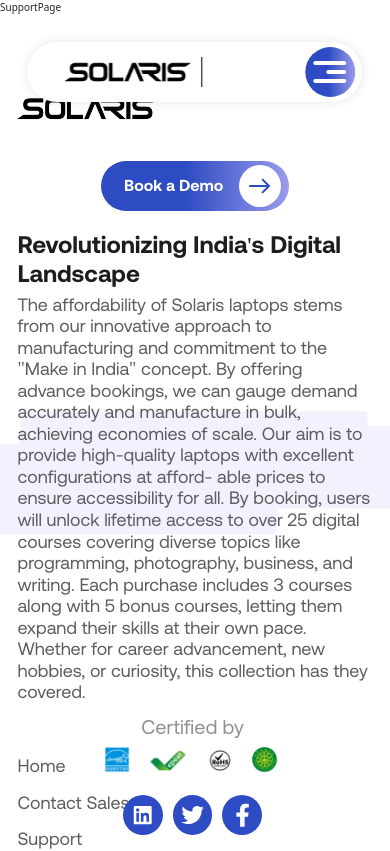
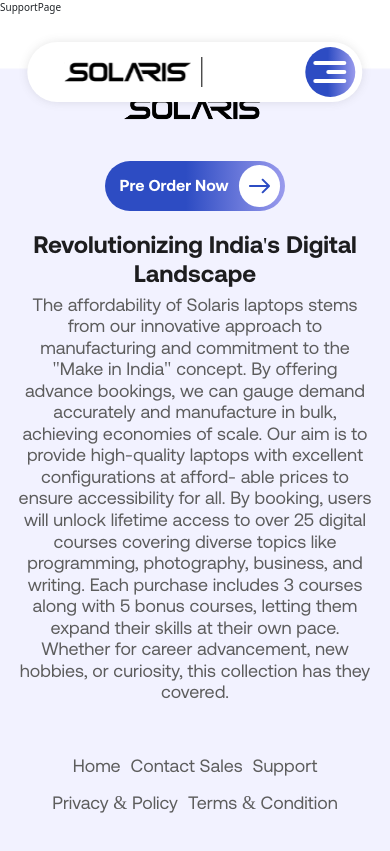
Before and after one commit to PranavZen/solaris-ui, a React (Create React App) app: page /support in a window 390 px wide. Shown: the top 851 px of the page. Built offline with nearby package versions, Linux system fonts and the light colour scheme.

Commit message:
changes => footer, globe animation

```diff
--- a/src/assets/scss/_mixin.scss
+++ b/src/assets/scss/_mixin.scss
@@ -1,7 +1,9 @@
 @mixin common-button {
   .commBtnWrap {
     button {
-      width: 18.8rem;
+      width: max-content;
+      gap: 1rem;
+      padding-right: 0.5rem;
       height: 5rem;
       border-radius: 5rem;
       background: linear-gradient(
--- a/src/assets/scss/main.css
+++ b/src/assets/scss/main.css
@@ -53,7 +53,10 @@
 }
 
 .commBtnWrap button {
-  width: 18.8rem;
+  width: -moz-max-content;
+  width: max-content;
+  gap: 1rem;
+  padding-right: 0.5rem;
   height: 5rem;
   border-radius: 5rem;
   background: linear-gradient(90deg, rgb(45, 76, 195) 45%, rgb(154, 155, 237) 100%);
@@ -204,7 +207,6 @@
 }
 #header .navbar .nav-item .commBtnWrap button {
   margin-top: 0;
-  width: 11.8rem;
 }
 #header .navbar .nav-item .nav-link {
   font-size: 1.8rem;
@@ -1330,9 +1332,9 @@
   top: -9%;
   z-index: 9;
   pointer-events: none;
-  animation: rotate 80s linear infinite;
-  -webkit-animation: rotate 80s linear infinite;
-  -moz-animation: rotate 80s linear infinite;
+  animation: rotate 220s linear infinite reverse;
+  -webkit-animation: rotate 220s linear infinite reverse;
+  -moz-animation: rotate 220s linear infinite reverse;
 }
 @media (max-width: 834px) {
   #windowProSection .custRow::before {
@@ -1351,6 +1353,9 @@
   left: -50px;
   top: 0%;
   pointer-events: none;
+  animation: rotate 240s linear infinite;
+  -webkit-animation: rotate 240s linear infinite;
+  -moz-animation: rotate 240s linear infinite;
 }
 @media (max-width: 834px) {
   #windowProSection .custRow::after {
@@ -1820,13 +1825,15 @@
   background: #2d7ce7;
   color: #fff;
   height: 5rem;
-  width: 12rem;
+  width: -moz-max-content;
+  width: max-content;
   border-radius: 5rem;
   border: 0;
   font-size: 1.6rem;
   position: absolute;
   right: 0;
   top: 0;
+  padding: 0 1rem;
 }
 #preOrderBookingSection .halfLaptopWrap .bookInputWrap p {
   font-size: 1.8rem;
@@ -1853,8 +1860,9 @@
 }
 @media (max-width: 767px) {
   #footer {
-    padding: 8rem 1rem 0;
+    padding: 8rem 1rem 21rem;
     height: 100%;
+    background-size: cover;
   }
 }
 #footer .footerWrap {
@@ -1865,8 +1873,20 @@
     gap: 4rem;
   }
 }
+@media (max-width: 767px) {
+  #footer .footerWrap .foologoWrap a {
+    width: 100%;
+    height: 100%;
+    display: flex;
+  }
+}
 #footer .footerWrap .foologoWrap a img {
   width: 40%;
+}
+@media (max-width: 767px) {
+  #footer .footerWrap .foologoWrap a img {
+    margin: 0 auto;
+  }
 }
 @media (max-width: 767px) {
   #footer .footerWrap .commBtnWrap {
@@ -1885,6 +1905,11 @@
   #footer .padTop {
     padding-top: 2rem;
     gap: 4rem;
+  }
+}
+@media (max-width: 767px) {
+  #footer .subscriptionBox {
+    text-align: center;
   }
 }
 #footer .subscriptionBox h6 {
@@ -1928,6 +1953,14 @@
   flex-direction: column;
   gap: 1rem;
 }
+@media (max-width: 767px) {
+  #footer .fooLinksWrap ul {
+    flex-wrap: wrap;
+    align-items: center;
+    justify-content: center;
+    flex-direction: row;
+  }
+}
 #footer .fooLinksWrap ul li a {
   font-size: 1.8rem;
 }
@@ -1965,6 +1998,7 @@
   #footer .copyWriteSection {
     padding-top: 3rem;
     gap: 2rem;
+    bottom: 0%;
   }
 }
 #footer .copyWriteSection .socialLinksWrap ul {
--- a/src/components/Footer/Footer.jsx
+++ b/src/components/Footer/Footer.jsx
@@ -15,7 +15,7 @@
             </div>
           </div>
           <div className="col-lg-3 col-md-5">
-            <CommonButton buttonText="Book a Demo" />
+            <CommonButton buttonText="Pre Order Now" />
           </div>
         </div>
         <div className="row padTop">
--- a/src/components/Navbar/Navbar.jsx
+++ b/src/components/Navbar/Navbar.jsx
@@ -127,7 +127,7 @@
               </Link>
             </li>
             <li className="nav-item">
-              <CommonButton buttonText="Login" />
+              <CommonButton buttonText="Pre Order Now" />
             </li>
           </ul>
         </nav>
--- a/src/components/homepagecomponents/PreOrderSection.jsx
+++ b/src/components/homepagecomponents/PreOrderSection.jsx
@@ -25,7 +25,7 @@
                   id=""
                   placeholder="Enter your email..."
                 />
-                <button className="bookBtn">Book now</button>
+                <button className="bookBtn">Pre Order Now</button>
               </form>
               <p>
                 By booking, users will unlock lifetime access to over 25 digital
--- a/src/components/homepagecomponents/ProductFeature.jsx
+++ b/src/components/homepagecomponents/ProductFeature.jsx
@@ -1,16 +1,26 @@
 import React from "react";
 import CommonButton from "../commonButton/CommonButton";
 import ImageSlider from "../ImageSlider/ImageSlider";
-import blackImg1 from '../../images/black/img1.png';
-import blackImg2 from '../../images/black/img2.png';
-import blackImg3 from '../../images/black/img3.png';
-import blackImg4 from '../../images/black/silder-main.png';
-import grayImg1 from '../../images/gray/img1.jpg';
-import grayImg2 from '../../images/gray/img2.jpg';
-import grayImg3 from '../../images/gray/img3.jpg';
+// import blackImg1 from '../../images/black/img1.png';
+// import blackImg2 from '../../images/black/img2.png';
+// import blackImg3 from '../../images/black/img3.png';
+// import blackImg4 from '../../images/black/silder-main.png';
+// import grayImg1 from '../../images/gray/img1.jpg';
+// import grayImg2 from '../../images/gray/img2.jpg';
+// import grayImg3 from '../../images/gray/img3.jpg';
 function ProductFeature() {
-  const blackImages = [blackImg1, blackImg2, blackImg3,blackImg4 ];
-  const grayImages = [grayImg1, grayImg2, grayImg3];
+  const blackImages = [
+    "https://placehold.co/800x400",
+    "https://placehold.co/800x400",
+    "https://placehold.co/800x800",
+    "https://placehold.co/300x200",
+  ];
+  const grayImages = [
+    "https://placehold.co/200x200",
+    "https://placehold.co/100x100",
+    "https://placehold.co/300x800",
+    "https://placehold.co/1000x200",
+  ];
   return (
     <div className="container">
       <div className="row">
```
Also changed, not shown: src/assets/scss/main.scss (+30 -6 lines), 2 other files (tests, documents, lock files or other folders).
